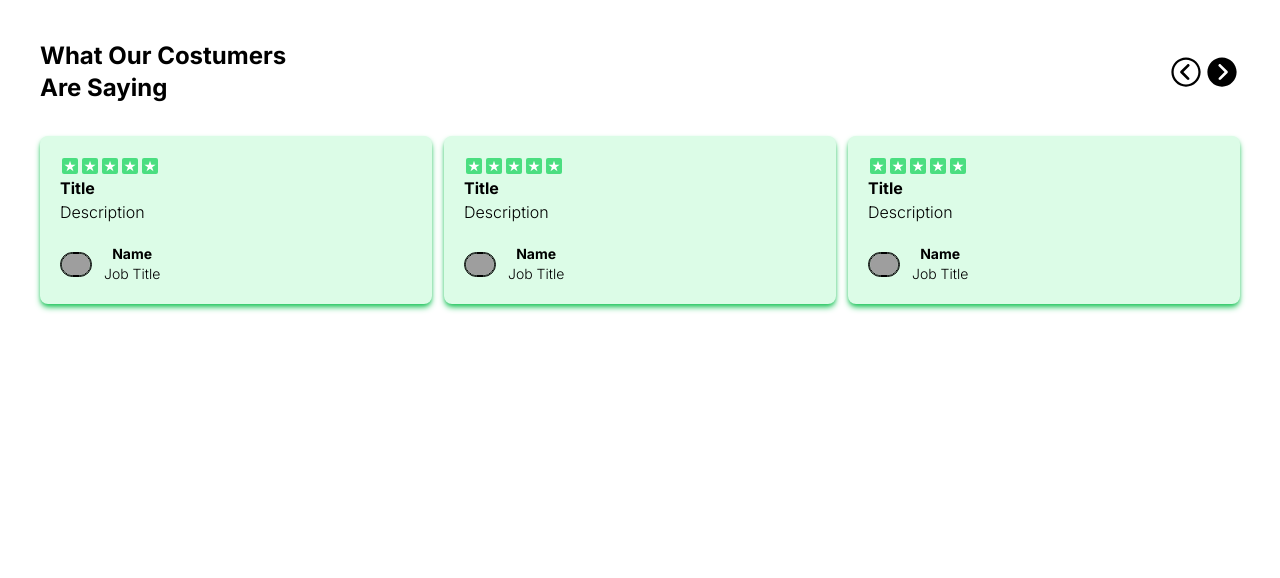
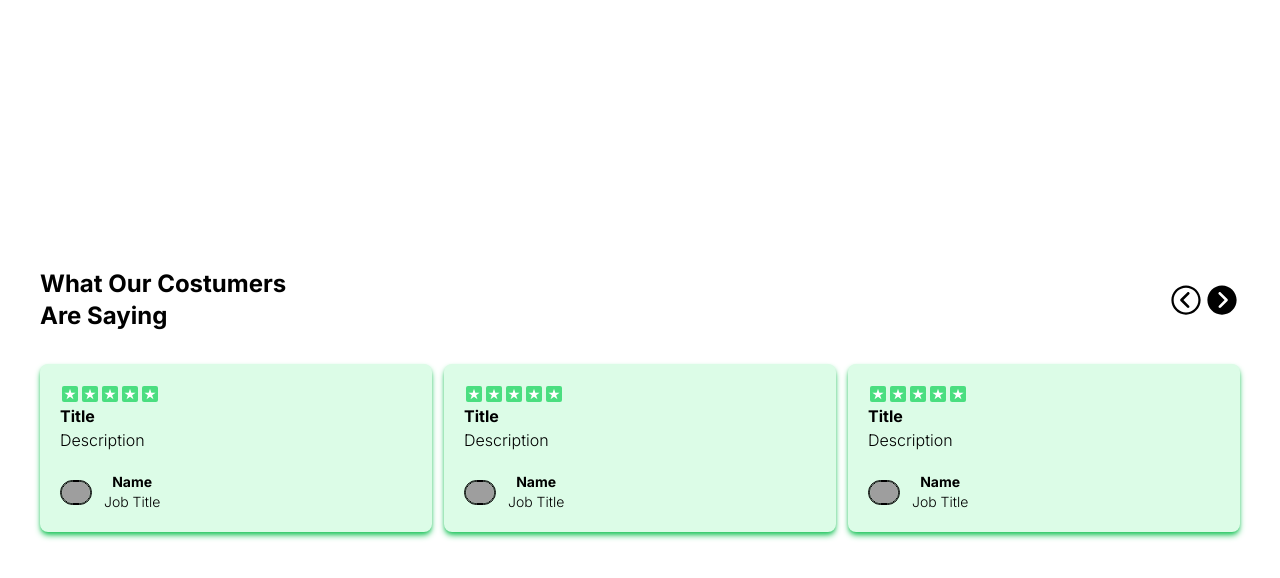
Before and after one commit to ainunnfh/ui-testimonials, a Next.js app: page / in a window 1280 px wide. Shown: the top 578 px of the page. Built offline with nearby package versions, Linux system fonts and the light colour scheme; grey boxes are pictures that could not be loaded.

Commit message:
🆙update (page): add min-h-screen size

```diff
--- a/src/app/page.tsx
+++ b/src/app/page.tsx
@@ -8,7 +8,7 @@ import {
 import { IoIosArrowDropleft } from "react-icons/io";
 export default function Home() {
   return (
-    <div className="flex flex-col p-10">
+    <div className="flex flex-col p-10 min-h-screen justify-center">
       <div className="flex justify-between">
         <div className=" flex flex-col text-2xl font-bold justify-between">
           What Our Costumers
```
